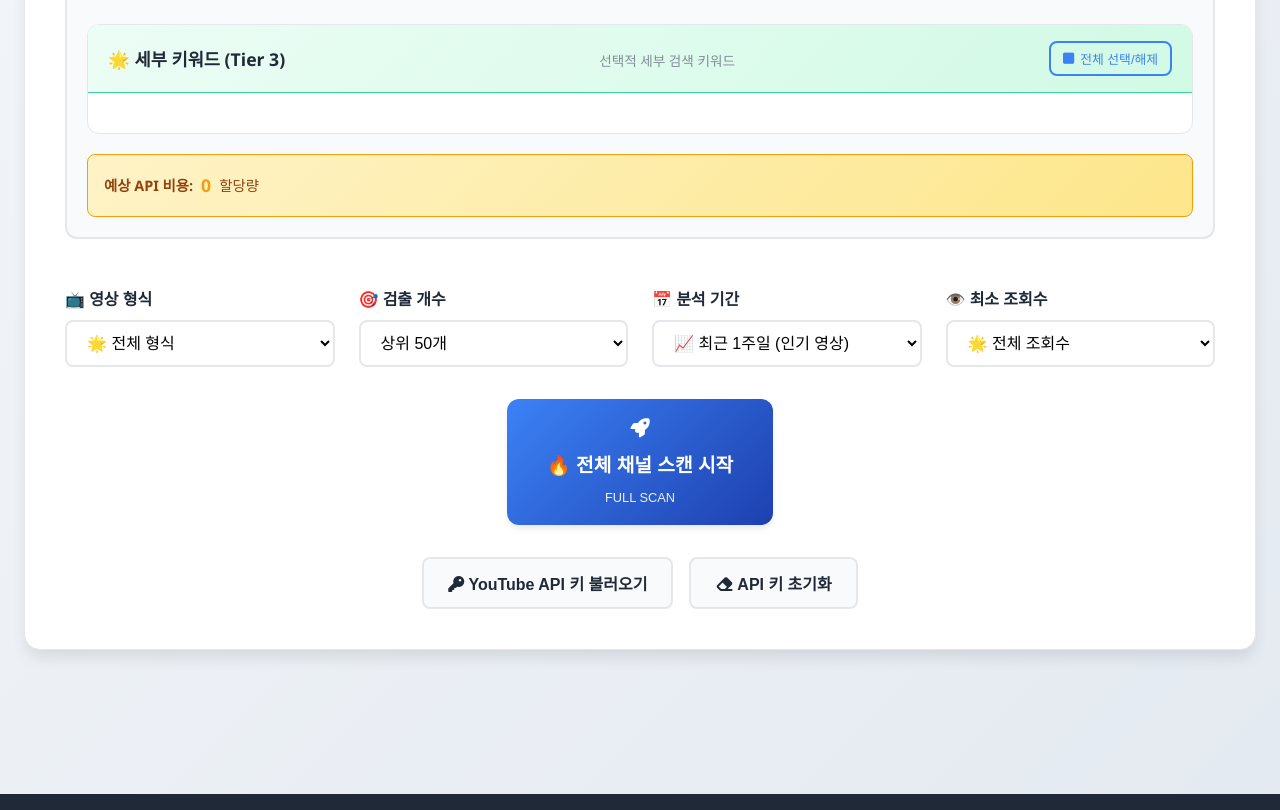
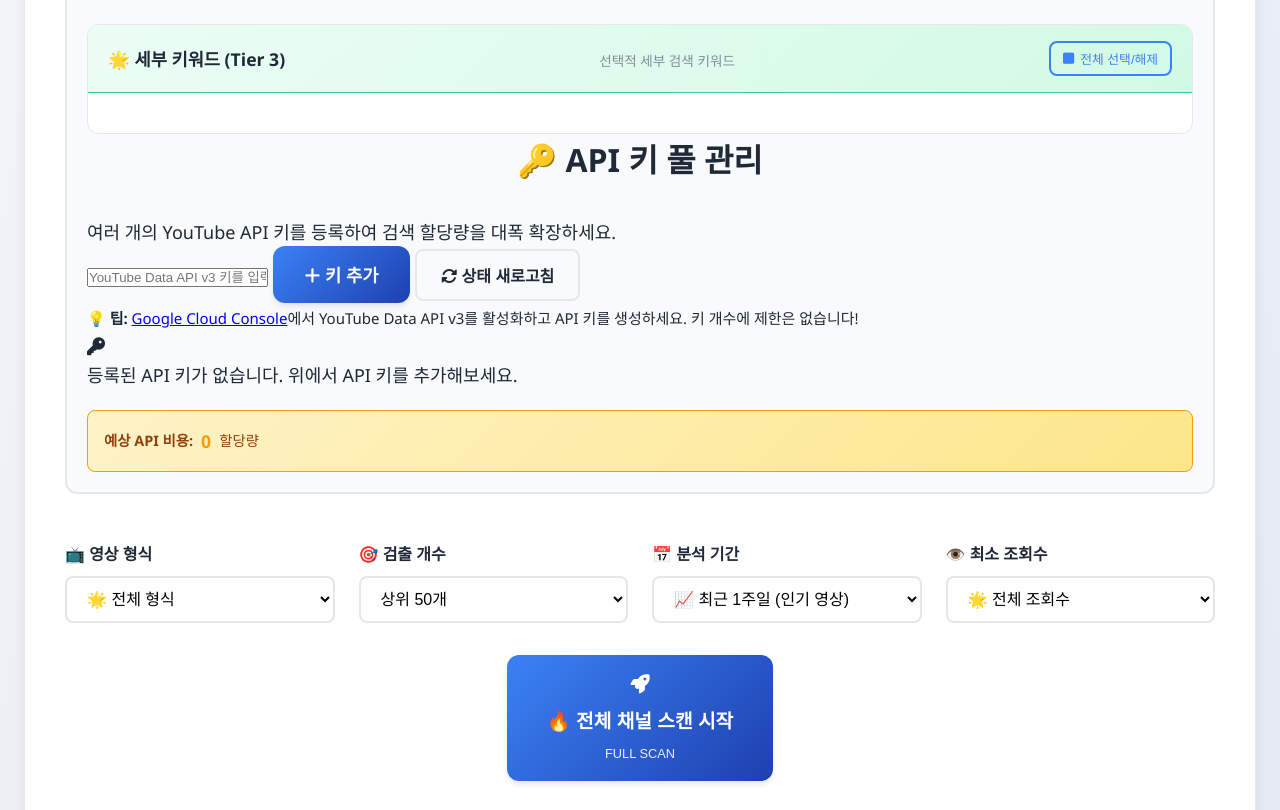
Before and after one commit to park72760508-spec/youtube-trends-web, a website: page index.html in a window 1280 px wide. Shown: the part 1220-2030 px from the top of the page. Drawn offline with nearby package versions, Linux system fonts and the light colour scheme; a script that the page names is missing.

Commit message:
Update index.html

```diff
--- a/index.html
+++ b/index.html
@@ -165,6 +165,46 @@
                                             </div>
                                         </div>
                                     </div>
+
+
+                                    <!-- API 키 풀 관리 섹션 -->
+                                    <section class="api-key-management-section">
+                                        <div class="api-key-container">
+                                            <h2>🔑 API 키 풀 관리</h2>
+                                            <p class="section-description">여러 개의 YouTube API 키를 등록하여 검색 할당량을 대폭 확장하세요.</p>
+
+                                            <!-- API 키 추가 -->
+                                            <div class="api-key-input-section">
+                                                <div class="input-group">
+                                                    <input type="text"
+                                                           id="apiKeyInput"
+                                                           placeholder="YouTube Data API v3 키를 입력하세요 (예: AIzaSy...)"
+                                                           class="api-key-input">
+                                                    <button id="addApiKeyBtn" class="btn-primary">
+                                                        <i class="fas fa-plus"></i> 키 추가
+                                                    </button>
+                                                    <button id="refreshApiKeyStatusBtn" class="btn-secondary">
+                                                        <i class="fas fa-sync-alt"></i> 상태 새로고침
+                                                    </button>
+                                                </div>
+                                                <div class="api-key-help">
+                                                    <small>
+                                                        💡 <strong>팁:</strong>
+                                                        <a href="https://console.developers.google.com/" target="_blank">Google Cloud Console</a>에서
+                                                        YouTube Data API v3를 활성화하고 API 키를 생성하세요. 키 개수에 제한은 없습니다!
+                                                    </small>
+                                                </div>
+                                            </div>
+
+                                            <!-- API 키 상태 표시 -->
+                                            <div id="apiKeyStatusContainer" class="api-key-status-container">
+                                                <div class="no-keys-message">
+                                                    <i class="fas fa-key"></i>
+                                                    <p>등록된 API 키가 없습니다. 위에서 API 키를 추가해보세요.</p>
+                                                </div>
+                                            </div>
+                                        </div>
+                                    </section>
 
                                     <!-- 예상 API 비용 표시 -->
                                     <div class="api-cost-estimate">
```
